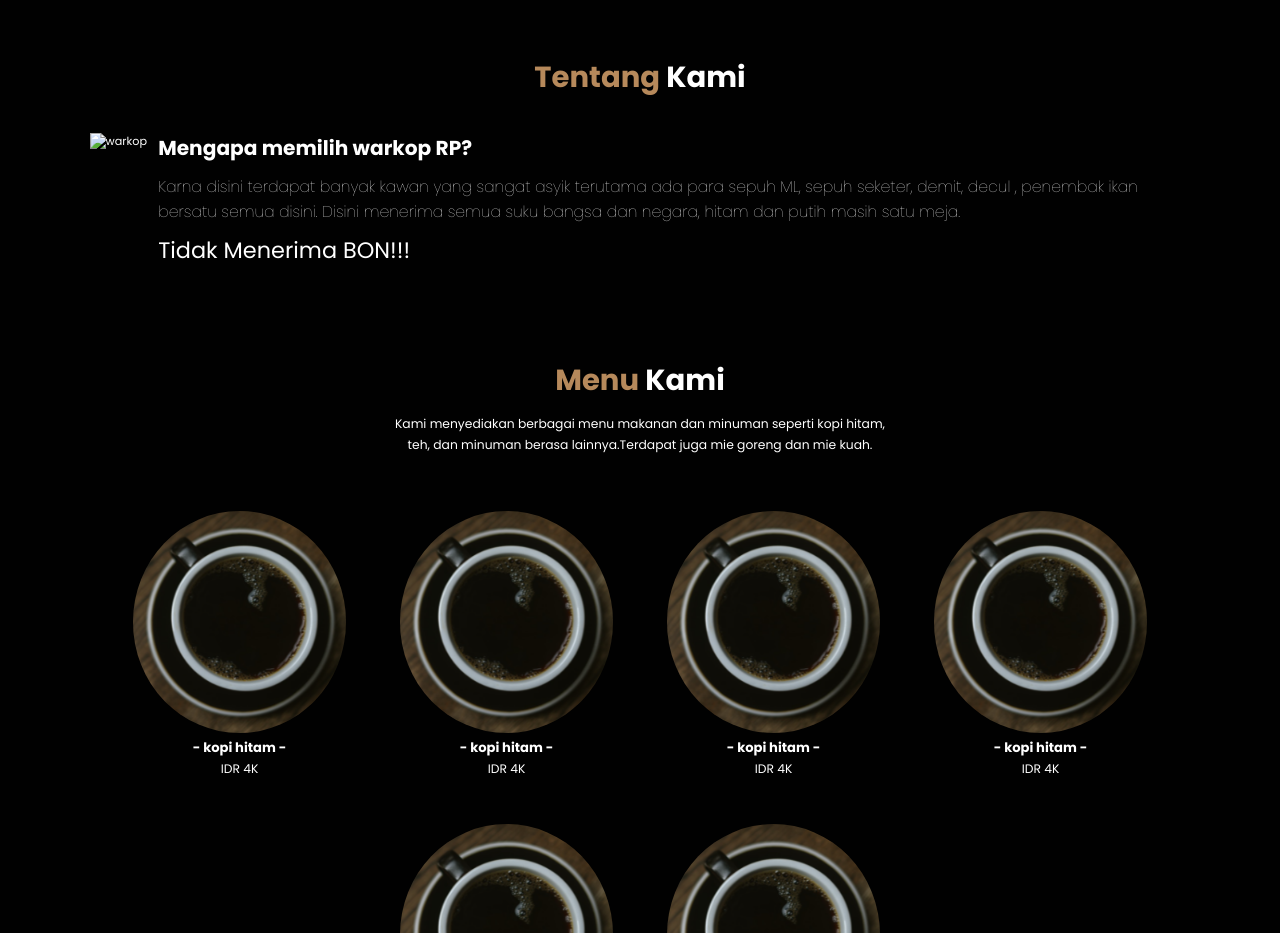
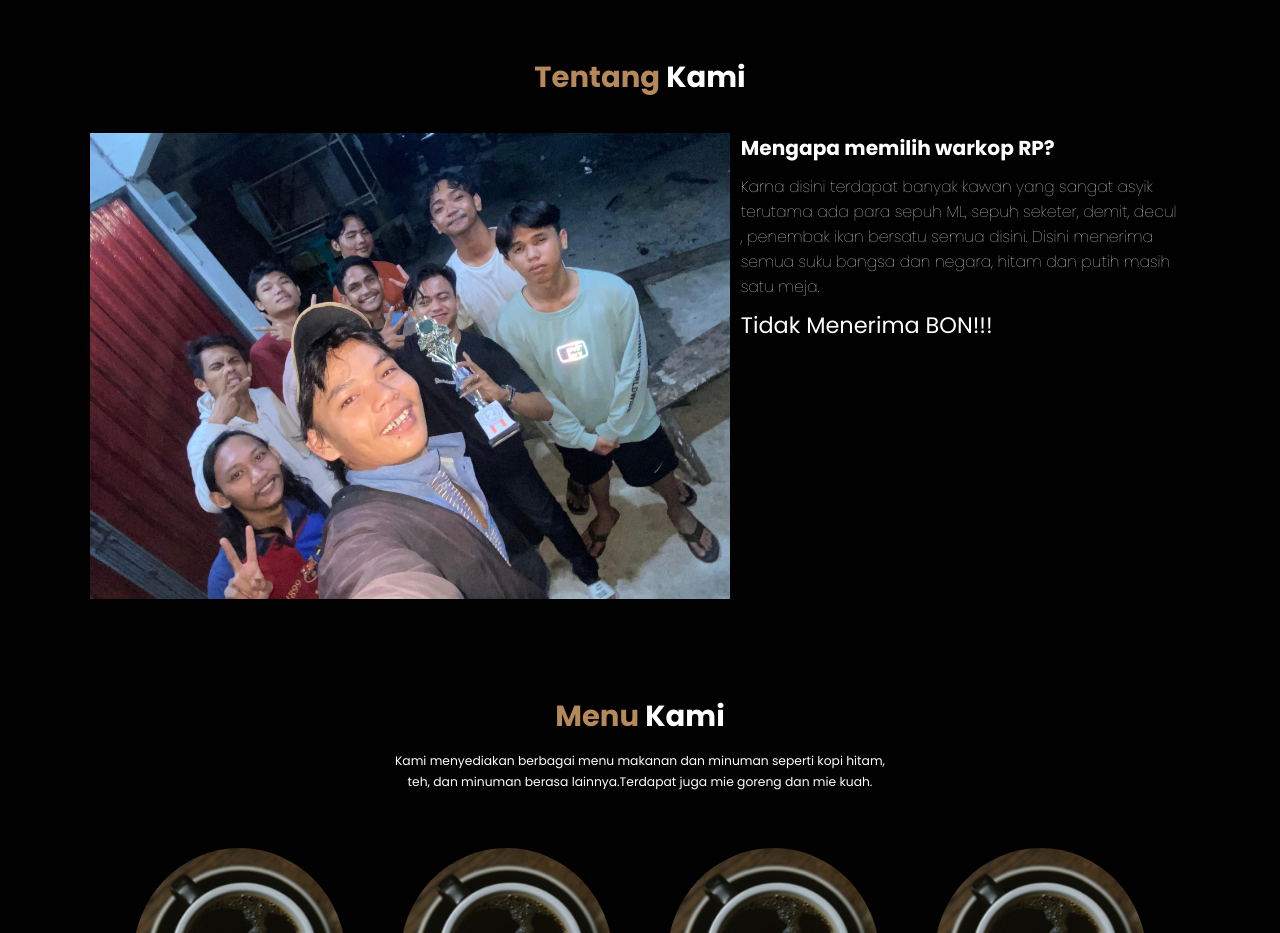
Before and after one commit to ALfikryyyyy/kedai-kopi-warkopRP, a plain HTML site: page index.html in a window 1280 px wide. Shown: the part 820-1753 px from the top of the page. Drawn offline with nearby package versions, Linux system fonts and the light colour scheme; files whose address does not match are found by name.

Commit message:
Update index.html

```diff
--- a/index.html
+++ b/index.html
@@ -56,7 +56,7 @@
       <h2><span>Tentang</span> Kami</h2>
       <div class="row">
         <div class="about-img">
-          <img src="../Warkop RP/img/ttgkami2.png" alt="warkop" />
+          <img src="../img/ttgkami2.png" alt="warkop" />
       </div>
       <div class="content">
         <h3>Mengapa memilih warkop RP?</h3>
```
